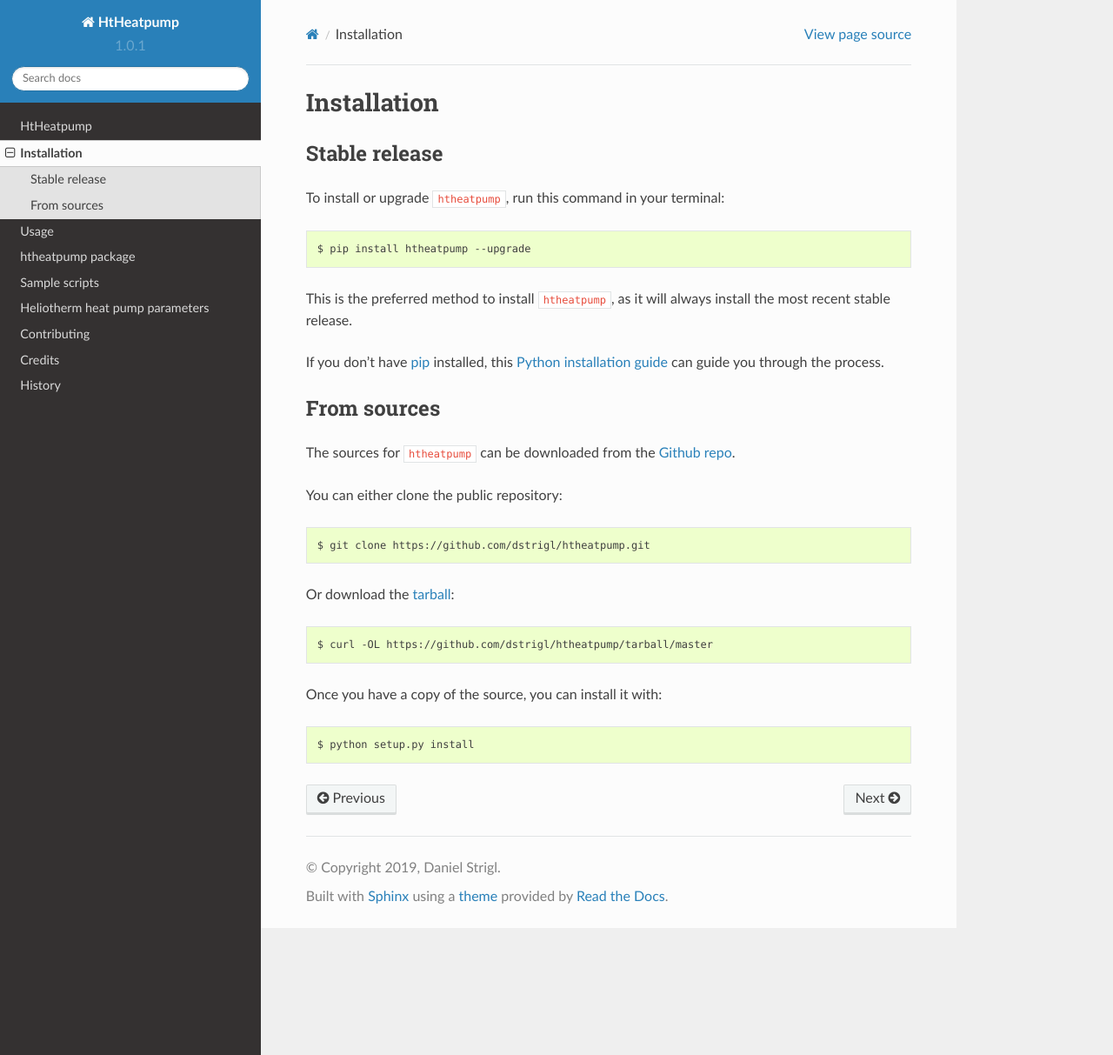
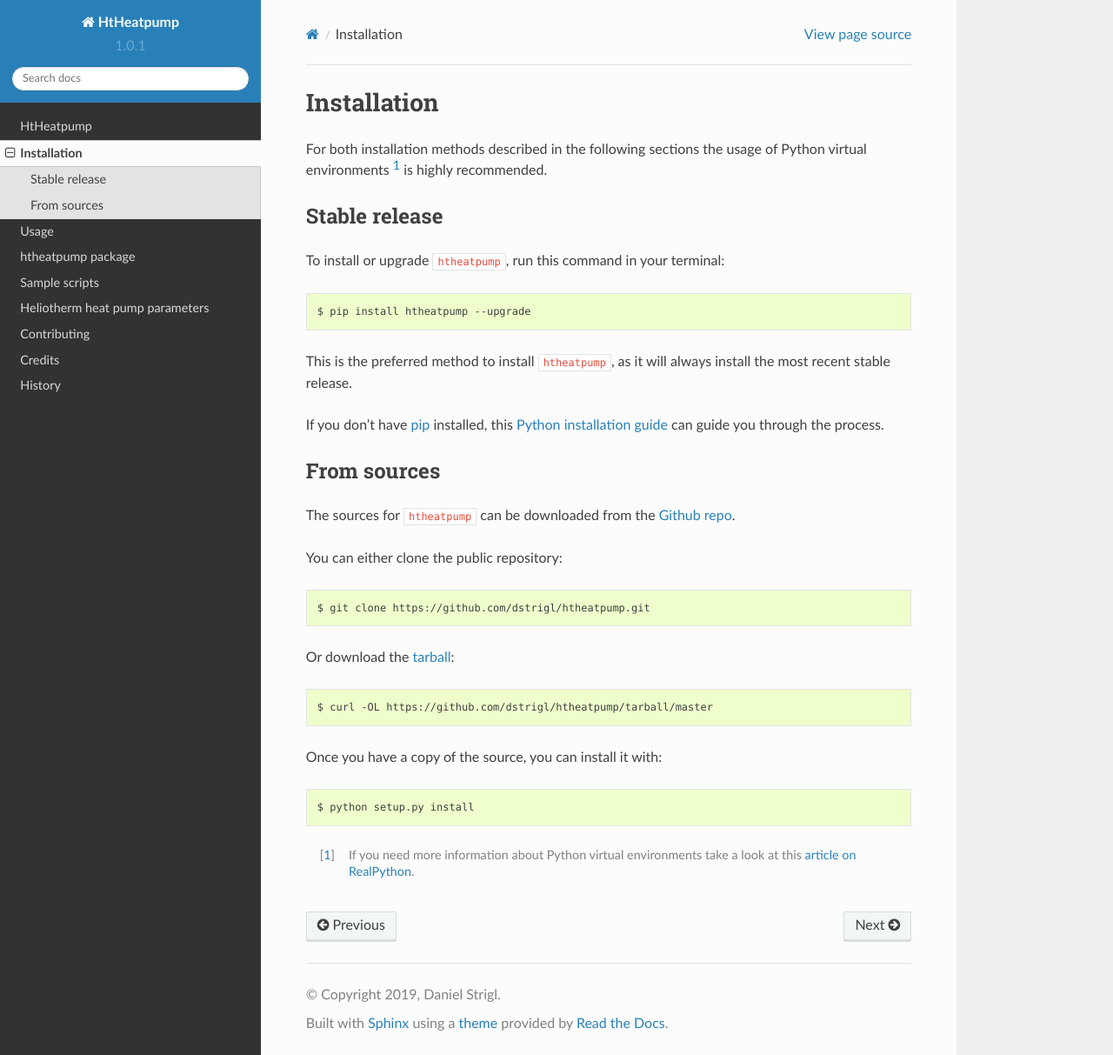
Before and after one commit to dstrigl/htheatpump, a Sphinx documentation site: the page built from docs/installation.rst, in a window 1280 px wide and 1213 px high. Shown: the whole window at 87% size. Built offline with Sphinx 7.4.7 and the Read the Docs theme 2.0.0, drawn with Linux system fonts in a browser that asks for light colours.

Commit message:
extended the doc

```diff
--- a/docs/installation.rst
+++ b/docs/installation.rst
@@ -2,6 +2,9 @@
 
 Installation
 ============
+
+For both installation methods described in the following sections the usage of Python virtual environments [1]_
+is highly recommended.
 
 
 Stable release
@@ -48,3 +51,7 @@ Once you have a copy of the source, you can install it with:
 
 .. _Github repo: https://github.com/dstrigl/htheatpump
 .. _tarball: https://github.com/dstrigl/htheatpump/tarball/master
+
+
+.. [1] If you need more information about Python virtual environments take a look at this
+       `article on RealPython <https://realpython.com/blog/python/python-virtual-environments-a-primer/>`_.
```
